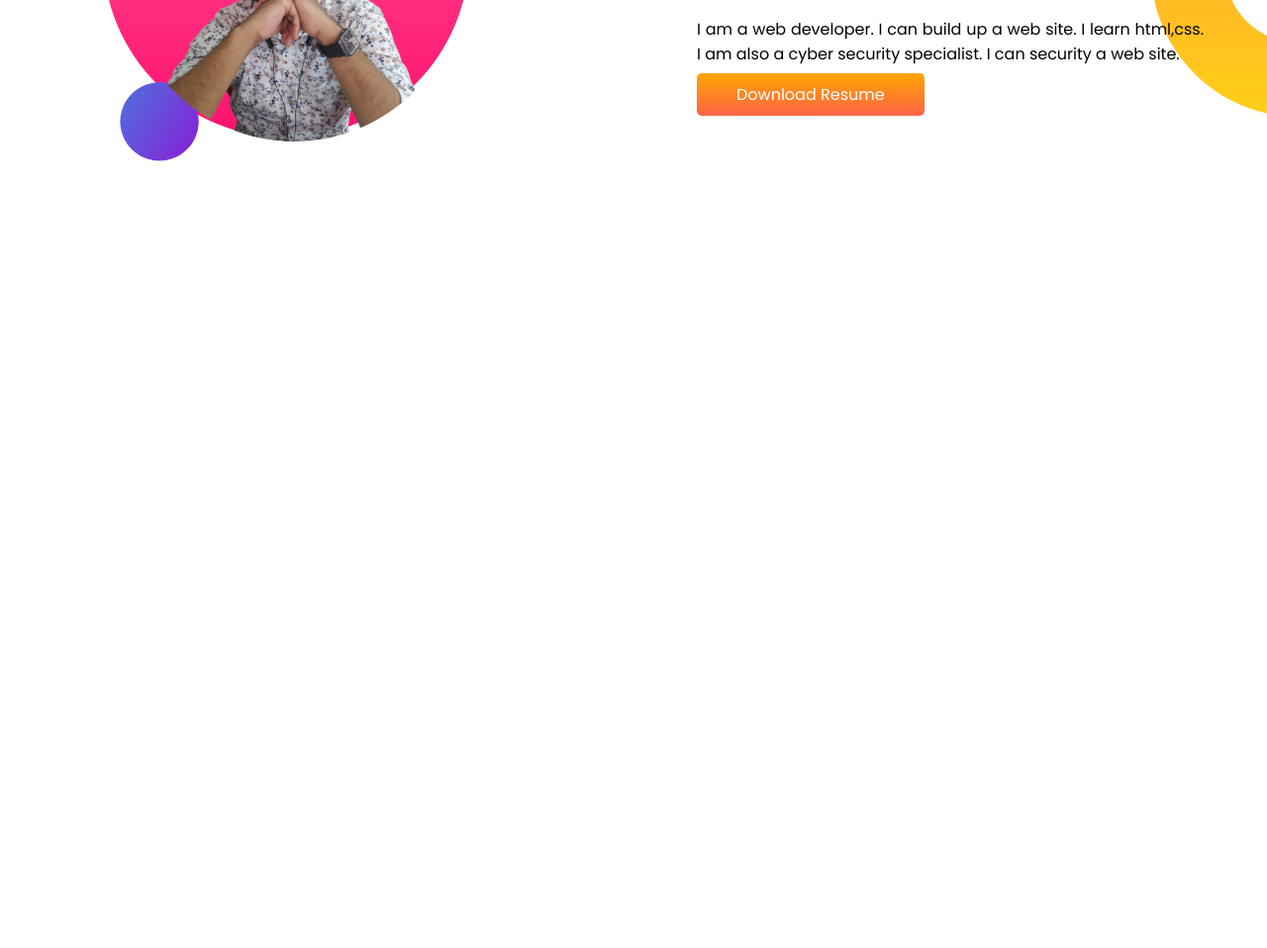
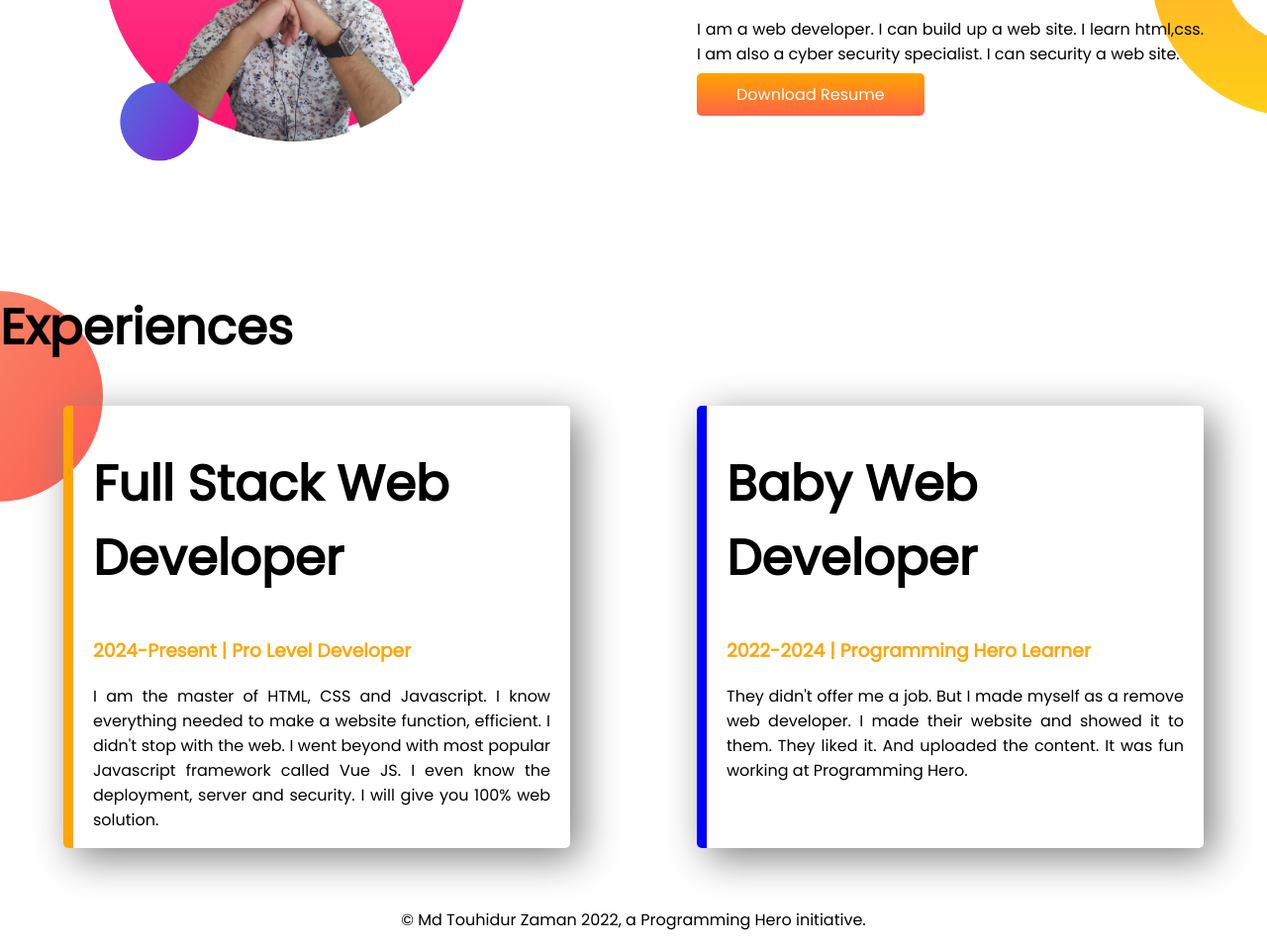
Before and after one commit to tzmehedy/MY_Portfolio, a plain HTML site: page index.html in a window 1280 px wide. Shown: the part 1021-1979 px from the top of the page at 99% size. Before the commit the page ends 1315 px from the top, so only its background shows below. Drawn offline with Linux system fonts and the light colour scheme.

Commit message:
Build Up Experience

```diff
--- a/index.html
+++ b/index.html
@@ -11,7 +11,7 @@
     <link rel="stylesheet" href="style.css">
 </head>
 <body>
-    <section class="buttom">
+    <section class="buttom display_flexiable">
         <div class="half-width">
             <h1>Welcome To</h1>
             <h1><span class="color_orange">Md Touhidur Zaman</span> World!</h1>
@@ -23,7 +23,7 @@
             <img src="images/MyPortfolio_Img.png" alt="My image">
         </div>
     </section>
-    <section class="middle">
+    <section class="middle display_flexiable">
         <div class="half-width">
             <img src="images/Md_Touhidur_Zaman2.png" alt="Md Touhidur Zaman">
         </div>
@@ -33,7 +33,25 @@
             <p>I am a web developer. I can build up a web site. I learn html,css. I am also a cyber security specialist. I can security a web site.</p>
             <a class="link_button" target="_blank" href="https://drive.google.com/file/d/1Lf0f-k4D5pIDoE9r0bvREEUyhdefcZUR/view?usp=sharing">Download Resume</a>
         </div>
+    </section>
+    <section class="experience-area">
+        <h1>Experiences</h1>
+        <div class="display_flexiable">
+            <div id="full-stack-web-developer" class="experience-item">
+                <h1>Full Stack Web Developer</h1>
+                <h3><span class="color_orange">2024-Present | Pro Level Developer</span></h3>
+                <p>I am the master of HTML, CSS and Javascript. I know everything needed to make a website function, efficient. I didn't stop with the web. I went beyond with most popular Javascript framework called Vue JS. I even know the deployment, server and security. I will give you 100% web solution.</p>
+            </div>
+            <div id="baby-web-developer" class="experience-item">
+                <h1>Baby Web Developer</h1>
+                <h3><span class="color_orange">2022-2024 | Programming Hero Learner</span></h3>
+                <p>They didn't offer me a job. But I made myself as a remove web developer. I made their website and showed it to them. They liked it. And uploaded the content. It was fun working at Programming Hero.</p>
+            </div>
+        </div>
 
     </section>
+    <footer>
+        <p>© Md Touhidur Zaman 2022, a Programming Hero initiative.</p>
+    </footer>
 </body>
 </html>
--- a/style.css
+++ b/style.css
@@ -11,7 +11,7 @@ h1{
 p{
     text-align: justify;
 }
-section{
+.display_flexiable{
     display: flex;
     margin-bottom: 60px;
 }
@@ -39,3 +39,25 @@ section{
     background-repeat: no-repeat;
     background-position: right;
 }
+.experience-item{
+    width:50%;
+    margin-left: 5%;
+    margin-right: 5%;
+    padding-left: 20px;
+    padding-right:20px;
+    box-shadow: 10px 10px 40px gray;
+    border-radius: 5px;
+}
+.experience-area{
+    background-image: url(images/exp-bg.png);
+    background-repeat: no-repeat;
+}
+#full-stack-web-developer{
+    border-left: 10px solid orange;
+}
+#baby-web-developer{
+    border-left: 10px solid blue;
+}
+footer p{
+    text-align: center;
+}
```
